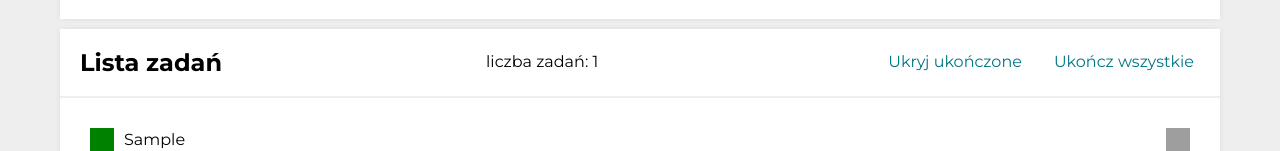
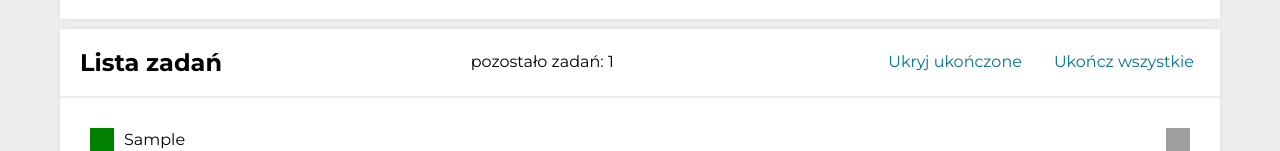
Before and after one commit to bedicooper/taskList__react, a React (Create React App) app: page / in a window 1280 px wide. Both pictures are taken after typing "Sample" into the empty fields and a click on the button "Dodaj zadanie". Shown: the part 227-378 px from the top of the page. Built offline with nearby package versions, Linux system fonts and the light colour scheme; grey boxes are pictures that could not be loaded.

Commit message:
task couter counts undone tasks

```diff
--- a/src/Counter/index.js
+++ b/src/Counter/index.js
@@ -1,9 +1,15 @@
-const Counter = ({ tasks }) => (
-    <div className="list__counter">
-        {tasks.length !== 0 && (
-            <><span>liczba zadań: {tasks.length}</span></>
-        )}
-    </div>
-);
+const Counter = ({ tasks }) => {
+
+    const countUndone = (array) => array.filter(task => !task.done);
+
+    return (
+        <div className="list__counter">
+            {tasks.length
+                ? <span>pozostało zadań: {countUndone(tasks).length}</span>
+                : ``
+            }
+        </div>
+    )
+};
 
 export default Counter;
```
